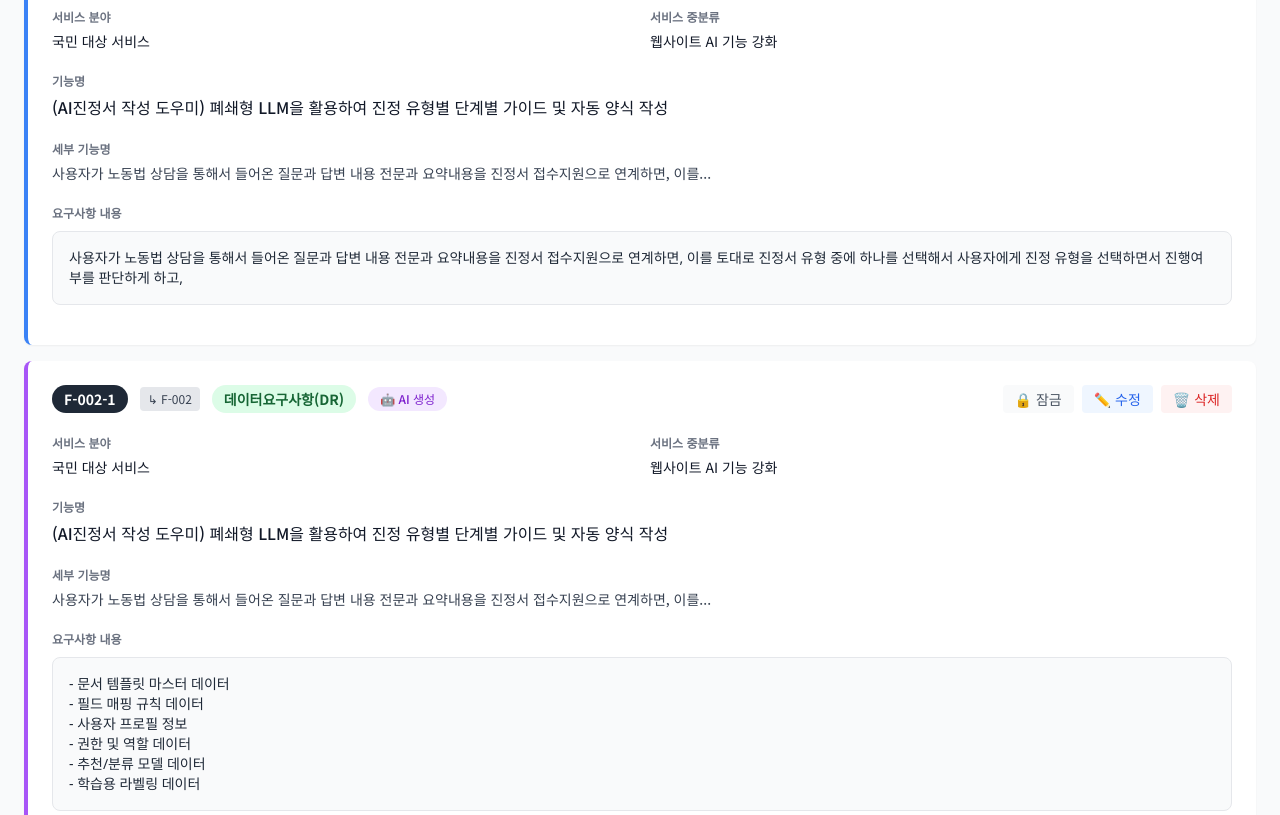
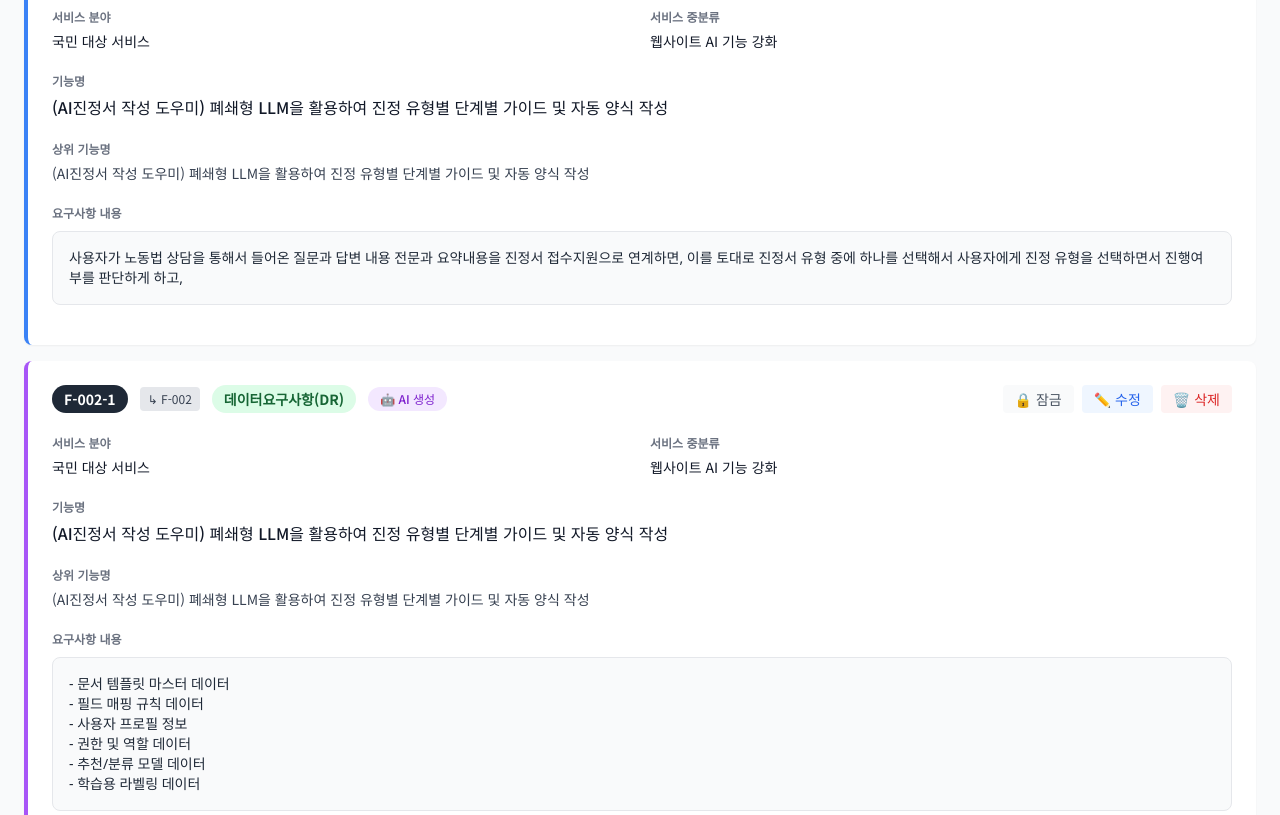
Before and after one commit to jinbless/rfp-viewer, a plain HTML site: page RFP_Viewer.html in a window 1280 px wide. Shown: the part 2865-3680 px from the top of the page. Drawn offline with nearby package versions, Linux system fonts and the light colour scheme; no server answers.

Commit message:
Change '?몃?湲곕뒫紐? to '?곸쐞湲곕뒫紐? - auto display parent function name from parent ID

```diff
--- a/RFP_Viewer.html
+++ b/RFP_Viewer.html
@@ -313,6 +313,23 @@
             });
         }
 
+        // 상위 기능명 가져오기
+        function getParentFunctionName(req) {
+            // 상위기능ID가 없으면 빈 값 반환
+            if (!req['상위기능ID']) return '';
+
+            // 상위기능ID로 요구사항 찾기
+            const parentReq = requirements.find(r => r['기능ID'] === req['상위기능ID']);
+
+            // 상위 요구사항이 있으면 그 기능명 반환
+            if (parentReq && parentReq['기능명']) {
+                return parentReq['기능명'];
+            }
+
+            // 찾지 못하면 빈 값
+            return '';
+        }
+
         // 필터링된 요구사항 가져오기
         function getFilteredRequirements() {
             const functionId = document.getElementById('filterFunctionId').value.toLowerCase();
@@ -331,9 +348,10 @@
                 if (showOnlyAI && req['비고'] !== 'AI 자동 생성') return false;
                 if (showOnlyLocked && !lockedRequirements.has(index)) return false;
                 if (searchText) {
+                    const parentFunctionName = getParentFunctionName(req);
                     const searchableText = [
                         req['기능명'],
-                        req['세부기능명'],
+                        parentFunctionName,
                         req['요구사항내용']
                     ].join(' ').toLowerCase();
                     if (!searchableText.includes(searchText)) return false;
@@ -444,10 +462,10 @@
                                 <p class="text-base font-medium text-gray-900 mt-1">${req['기능명'] || '-'}</p>
                             </div>
 
-                            ${req['세부기능명'] ? `
+                            ${getParentFunctionName(req) ? `
                                 <div class="mb-4">
-                                    <span class="text-xs font-semibold text-gray-500 uppercase">세부 기능명</span>
-                                    <p class="text-sm text-gray-700 mt-1">${req['세부기능명']}</p>
+                                    <span class="text-xs font-semibold text-gray-500 uppercase">상위 기능명</span>
+                                    <p class="text-sm text-gray-700 mt-1">${getParentFunctionName(req)}</p>
                                 </div>
                             ` : ''}
 
```
Also changed, not shown: index.html (+22 -4 lines).
